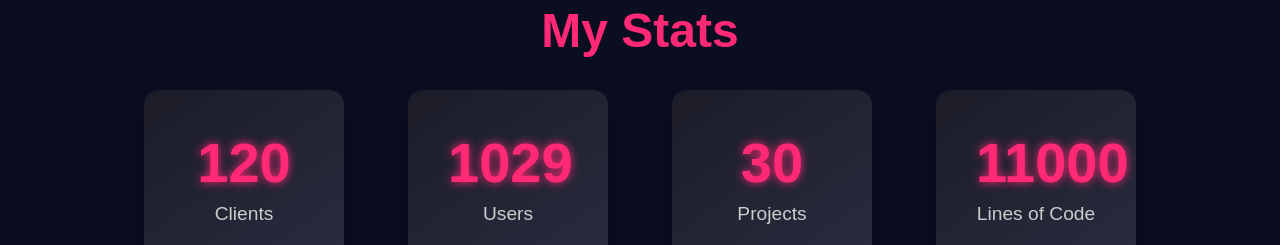
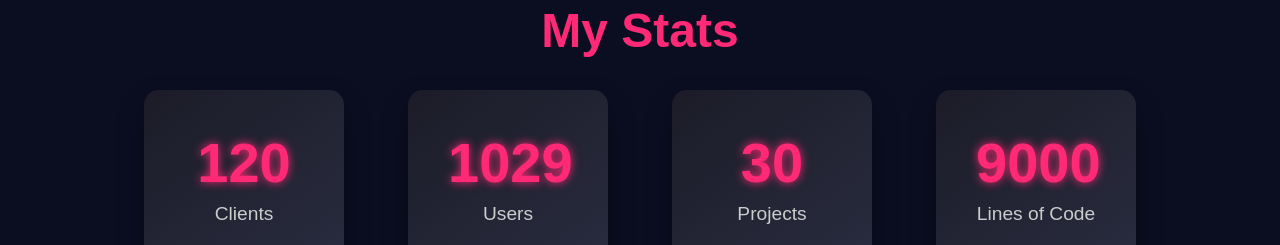
Before and after one commit to akeanti/Portfolio, a plain HTML site: page index.html in a window 1280 px wide. Shown: the part 877-1122 px from the top of the page. Drawn offline with Linux system fonts and the light colour scheme.

Commit message:
Update index.html

```diff
--- a/index.html
+++ b/index.html
@@ -619,7 +619,7 @@
                 <p>Projects</p>
             </div>
             <div class="stat">
-                <span class="stat-number" data-target="11000">0</span>
+                <span class="stat-number" data-target="9000">0</span>
                 <p>Lines of Code</p>
             </div>
         </div>
```
